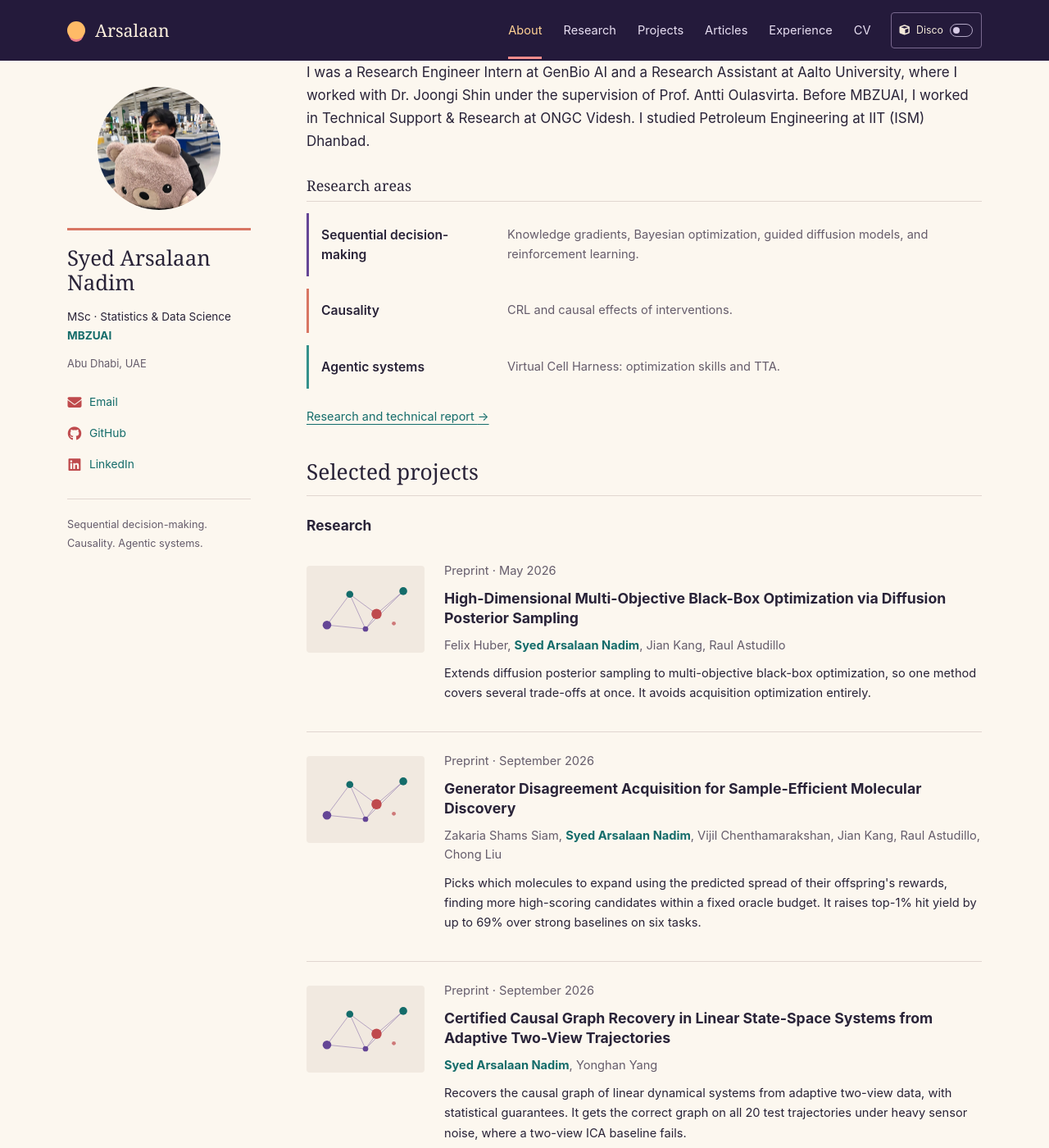
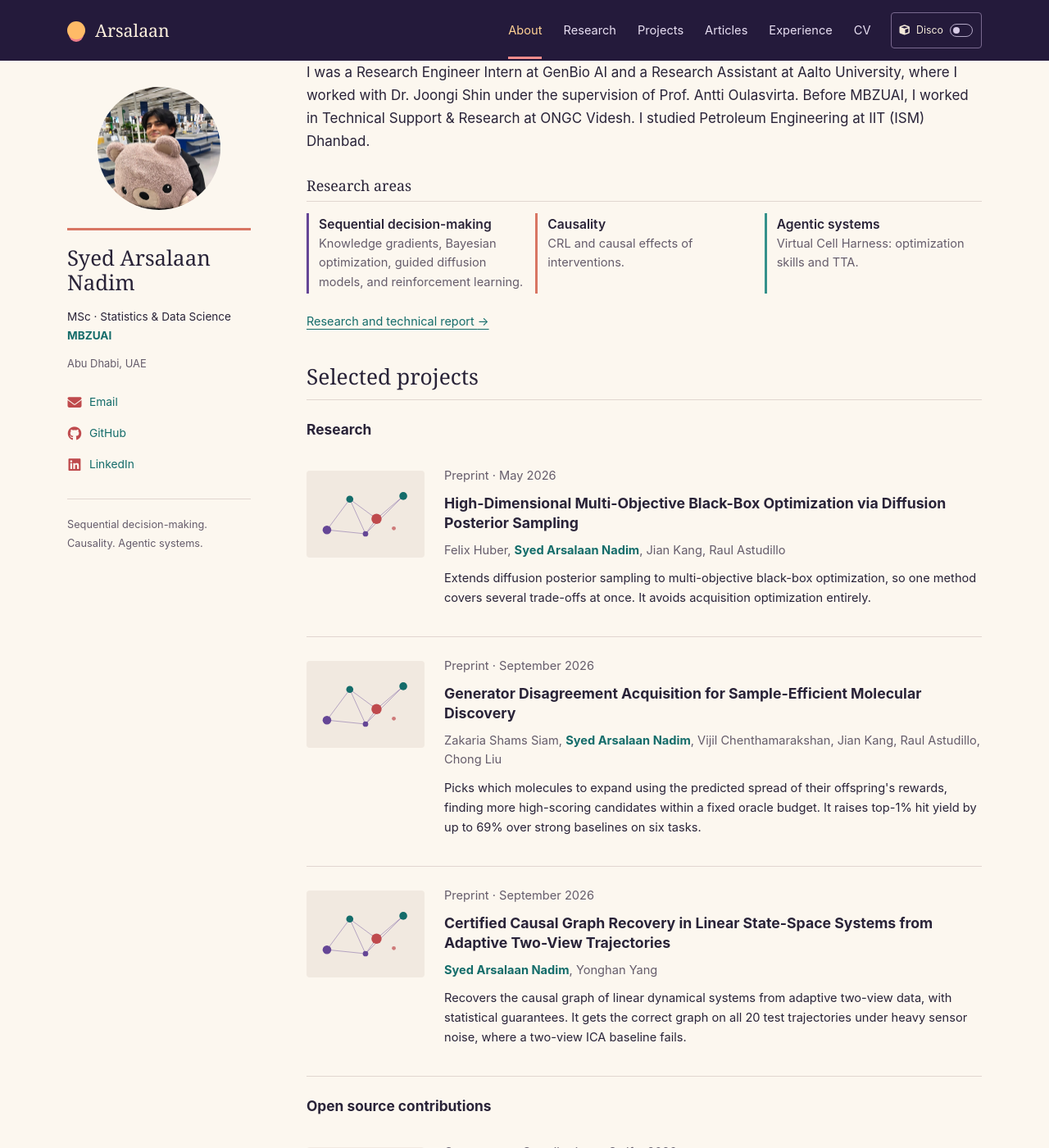
Before and after one commit to OrionXV/OrionXV.github.io, a Jekyll site: the page built from _pages/about.md, in a window 1280 px wide and 1400 px high, scrolled down 628 px. Shown: the whole window at 82% size. Built offline with Jekyll 4.4.1, drawn with Linux system fonts in a browser that asks for light colours.

Commit message:
style: lay out research areas as three compact columns

```diff
--- a/assets/css/sunset.css
+++ b/assets/css/sunset.css
@@ -75,8 +75,8 @@ h1, h2, h3 { color: var(--ink); }
 .page__content .intro { font-size: 1.08rem; line-height: 1.75; }
 .page__content .eyebrow { color: var(--coral); font-size: .7rem; letter-spacing: .1em; text-transform: uppercase; font-weight: 650; margin: -8px 0 20px; }
 .page__meta { display: none; }
-.page__content .research-list { margin: 0; }
-.research-list > div { display: grid; grid-template-columns: 205px 1fr; gap: 22px; padding: 15px 0 15px 15px; border-left: 3px solid var(--violet); margin: 0 0 15px; }
+.page__content .research-list { margin: 0; display: grid; grid-template-columns: repeat(3, minmax(0, 1fr)); gap: 14px; }
+.research-list > div { display: block; padding: 2px 0 2px 12px; border-left: 3px solid var(--violet); margin: 0; }
 .research-list > div:nth-child(2) { border-color: #d87663; }
 .research-list > div:nth-child(3) { border-color: #35918b; }
 .page__content .research-list dt { margin: 0; font-size: .92rem; line-height: 1.5; font-weight: 600; }
@@ -188,7 +188,8 @@ h1, h2, h3 { color: var(--ink); }
   .page__title { font-size: 2.1rem; margin-bottom: 23px; }
   .page__content .intro { font-size: 1rem; }
   .page__content h2 { margin-top: 34px; font-size: 1.4rem; }
-  .research-list > div { padding: 10px 0 10px 14px; gap: 5px; }
+  .page__content .research-list { grid-template-columns: 1fr; gap: 12px; }
+  .research-list > div { padding: 2px 0 2px 14px; }
   .project-row { grid-template-columns: 92px minmax(0, 1fr); gap: 17px; padding: 23px 0; }
   .article-entry--illustrated { grid-template-columns: 1fr; gap: 18px; }
   .article-thumbnail { width: 160px; height: 120px; }
```
